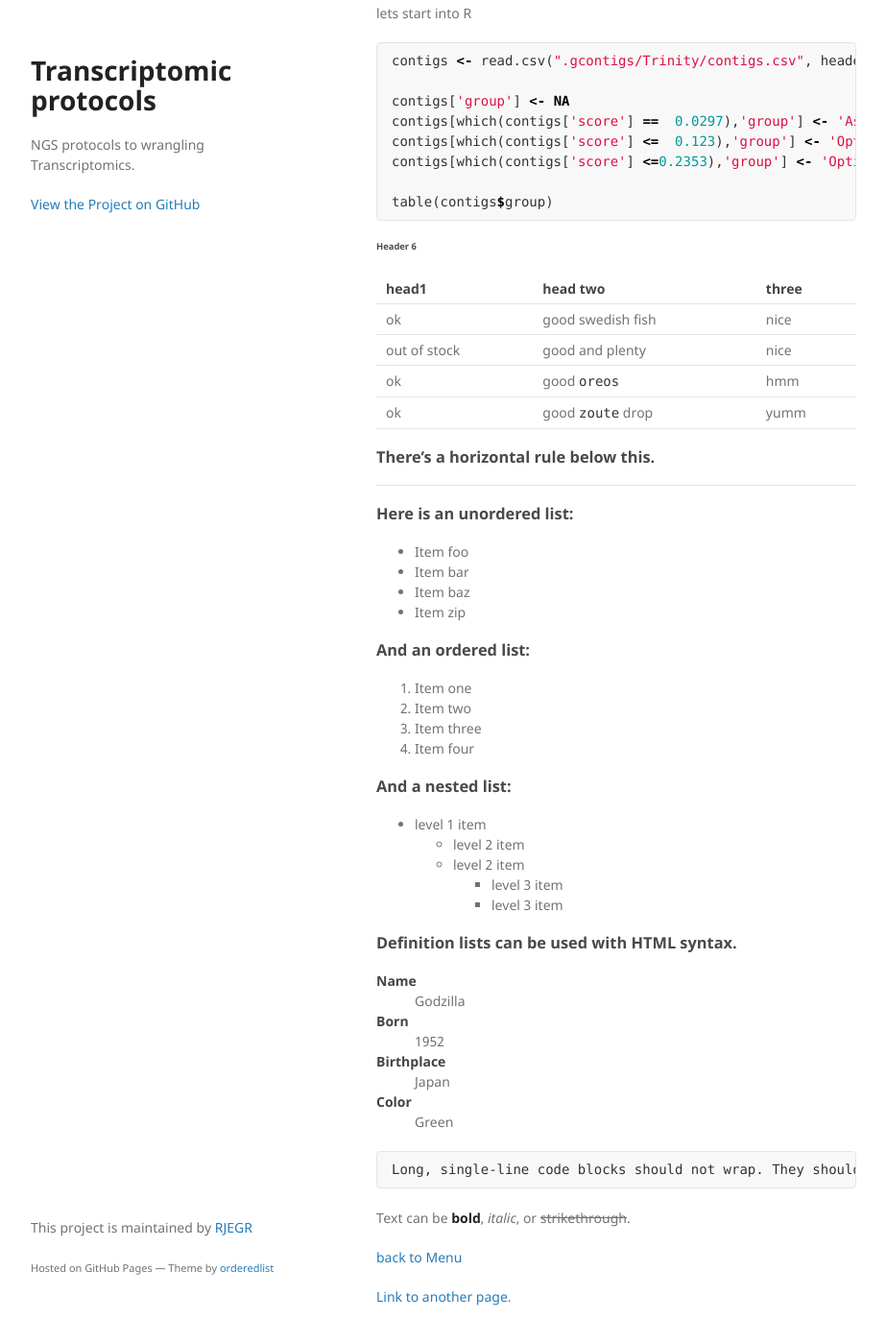
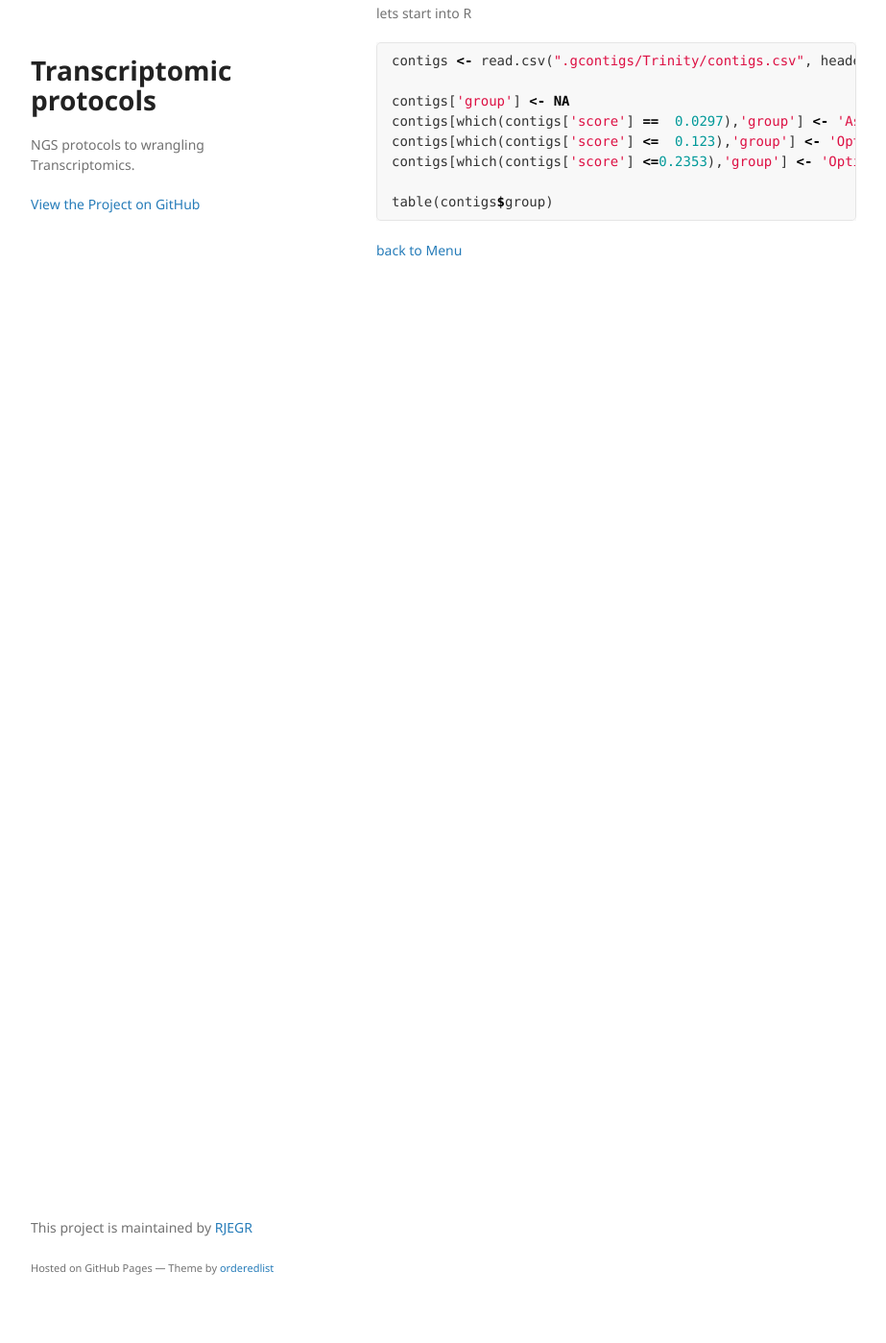
Before and after one commit to RJEGR/Transcriptomics, a Jekyll site: the page built from markdown/transrate.md, in a window 1280 px wide and 1400 px high, scrolled down 3196 px. Shown: the whole window at 96% size, without its empty margins (178-1101 px from the left). Built offline with Jekyll 4.4.1, drawn with Linux system fonts in a browser that asks for light colours.

````diff
--- a/markdown/transrate.md
+++ b/markdown/transrate.md
@@ -128,63 +128,4 @@ contigs[which(contigs['score'] <=0.2353),'group'] <- 'Optimal Cutoff'
 table(contigs$group)
 ```
 
-
-###### [](#header-6)Header 6
-
-| head1        | head two          | three |
-|:-------------|:------------------|:------|
-| ok           | good swedish fish | nice  |
-| out of stock | good and plenty   | nice  |
-| ok           | good `oreos`      | hmm   |
-| ok           | good `zoute` drop | yumm  |
-
-### There's a horizontal rule below this.
-
-* * *
-
-### Here is an unordered list:
-
-*   Item foo
-*   Item bar
-*   Item baz
-*   Item zip
-
-### And an ordered list:
-
-1.  Item one
-1.  Item two
-1.  Item three
-1.  Item four
-
-### And a nested list:
-
-- level 1 item
-  - level 2 item
-  - level 2 item
-    - level 3 item
-    - level 3 item
-
-
-
-### Definition lists can be used with HTML syntax.
-
-<dl>
-<dt>Name</dt>
-<dd>Godzilla</dd>
-<dt>Born</dt>
-<dd>1952</dd>
-<dt>Birthplace</dt>
-<dd>Japan</dd>
-<dt>Color</dt>
-<dd>Green</dd>
-</dl>
-
-```
-Long, single-line code blocks should not wrap. They should horizontally scroll if they are too long. This line should be long enough to demonstrate this.
-```
-
-Text can be **bold**, _italic_, or ~~strikethrough~~.
-
 [back to Menu](../)
-
-[Link to another page](another-page).
````
Also changed, not shown: markdown/DiffExp.md (+8 -1 lines), markdown/RSEM.md (+2 -121 lines).
